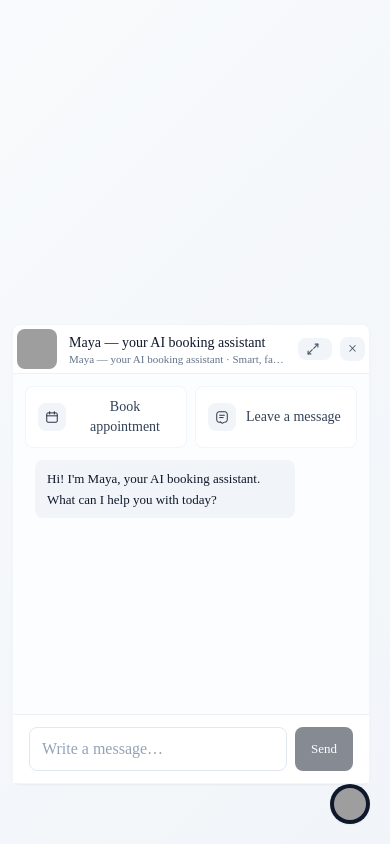
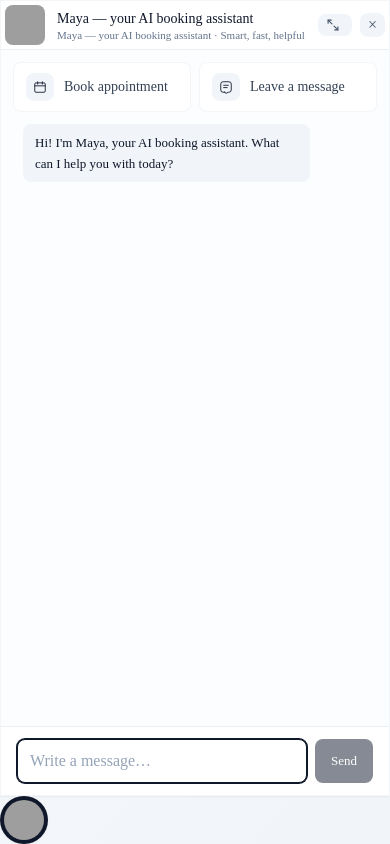
Before and after one commit to sehmim/ByHandleChat, a Next.js app: page / in a window 390 px wide. Both pictures are taken after a click on the button 350 px from the left and 804 px from the top of the page. Built offline with nearby package versions, Linux system fonts and the light colour scheme; grey boxes are pictures that could not be loaded.

Commit message:
Update mobile view

```diff
--- a/src/components/WidgetApp.tsx
+++ b/src/components/WidgetApp.tsx
@@ -75,6 +75,7 @@ export const WidgetApp = ({
   const bookingSubmissionRef = useRef(0)
   const inquirySubmissionRef = useRef(0)
   const prefillDateRef = useRef<string | undefined>(undefined)
+  const composerRef = useRef<HTMLTextAreaElement>(null)
 
   const resolvedBusinessName = brandName || 'Handle Salon & Spa'
   const assistantAvatarUrl = logoUrl || DEFAULT_ASSISTANT_AVATAR
@@ -121,6 +122,23 @@ export const WidgetApp = ({
     mediaQuery.addListener(handleChange)
     return () => mediaQuery.removeListener(handleChange)
   }, [])
+
+  const bookingActive = useMemo(() => bookingState.status !== 'idle', [bookingState.status]);
+  const inquiryActive = useMemo(() => inquiryState.status !== 'idle', [inquiryState.status]);
+
+  useEffect(() => {
+    if (isOpen && isMobileViewport) {
+      // When the widget is opened in mobile, expand it automatically
+      setIsExpanded(true)
+    }
+  }, [isOpen, isMobileViewport])
+
+  useEffect(() => {
+    if (isOpen && !bookingActive && !inquiryActive) {
+      // Focus composer when chat opens
+      setTimeout(() => composerRef.current?.focus(), 100)
+    }
+  }, [isOpen, bookingActive, inquiryActive])
 
   const loadServices = useCallback((serviceId?: string) => {
     bookingRequestRef.current += 1
@@ -343,11 +361,14 @@ export const WidgetApp = ({
   }, [updatePanelState])
 
   const handleToggleExpand = useCallback(() => {
+    if (isMobileViewport) {
+      // On mobile, "expanding" is the default state, so this button should close the panel
+      closePanel()
+      return
+    }
     setIsExpanded((prev) => !prev)
-  }, [])
+  }, [isMobileViewport, closePanel])
 
-  const bookingActive = bookingState.status !== 'idle'
-  const inquiryActive = inquiryState.status !== 'idle'
   const showServiceSelection = ['services-loading', 'services-error', 'services-ready'].includes(bookingState.status)
   const showAvailability = ['availability-loading', 'availability-error', 'availability-ready'].includes(
     bookingState.status,
@@ -369,20 +390,20 @@ export const WidgetApp = ({
 
   const positionClasses = positionMap[position] ?? positionMap['bottom-right']
 
+  const isFullScreen = isExpanded && isMobileViewport
+
   const containerStyle: CSSProperties = {
     ...accentStyle,
-    width: isExpanded ? (isMobileViewport ? '100vw' : 'min(40vw, 640px)') : `${baseWidth}px`,
-    maxWidth: isExpanded ? (isMobileViewport ? '100vw' : 'calc(100vw - 32px)') : 'calc(100vw - 32px)',
-    paddingTop: isMobileViewport ? 'env(safe-area-inset-top)' : undefined,
-    paddingBottom: isMobileViewport ? 'env(safe-area-inset-bottom)' : undefined,
+    width: isFullScreen ? '100%' : isExpanded ? `min(40vw, 640px)` : `${baseWidth}px`,
+    maxWidth: isFullScreen ? '100vw' : 'calc(100vw - 32px)',
+    height: isFullScreen ? '100%' : undefined,
     zIndex: resolvedZIndex,
   }
 
-  const panelStyle: CSSProperties = isExpanded
-    ? isMobileViewport
-      ? { height: '100vh', paddingBottom: 'env(safe-area-inset-bottom)' }
-      : { height: '70vh', maxHeight: 'calc(100vh - 40px)' }
-    : { height: `${baseHeight}px`, maxHeight: 'calc(100vh - 40px)' }
+  const panelStyle: CSSProperties = {
+    height: isFullScreen ? '100%' : isExpanded ? '70vh' : `${baseHeight}px`,
+    maxHeight: isExpanded && !isMobileViewport ? 'calc(100vh - 40px)' : undefined,
+  }
 
   const panelContentClasses = [
     'flex flex-col gap-2 bg-slate-50/40 flex-1 overflow-y-auto',
@@ -392,13 +413,13 @@ export const WidgetApp = ({
   const containerClasses = [
     'pointer-events-none fixed flex flex-col transition-all',
     isMobileViewport ? 'gap-0' : 'gap-2',
-    isExpanded && isMobileViewport ? 'inset-0 items-stretch' : positionClasses.container,
+    isFullScreen ? 'inset-0 items-stretch' : positionClasses.container,
   ].join(' ')
 
   const panelClasses = [
-    'w-full flex flex-col border border-slate-200/40 bg-white shadow-sm transition',
+    'w-full flex flex-col border border-slate-200/40 bg-white shadow-sm transition-transform',
     positionClasses.origin,
-    isExpanded && isMobileViewport ? 'rounded-none' : 'rounded-lg',
+    isFullScreen ? 'rounded-none' : 'rounded-lg',
     isOpen
       ? 'pointer-events-auto translate-y-0 scale-100 opacity-100'
       : 'pointer-events-none translate-y-3 scale-95 opacity-0',
@@ -516,7 +537,7 @@ export const WidgetApp = ({
             </div>
             {!bookingActive && !inquiryActive && (
               <div className="border-t border-slate-200/60 bg-white px-4 py-3">
-                <Composer />
+                <Composer ref={composerRef} isMobileViewport={isMobileViewport} />
               </div>
             )}
           </MessageProvider>
--- a/src/components/widget/ChatLauncher.tsx
+++ b/src/components/widget/ChatLauncher.tsx
@@ -8,7 +8,7 @@ type ChatLauncherProps = {
   onToggle: () => void
 }
 
-const DEFAULT_TOOLTIP = `Looking for the right service? I'm ${ASSISTANT_NAME} — happy to guide you.`
+const DEFAULT_TOOLTIP = `Looking for the right service? I'm ${ASSISTANT_NAME} - happy to guide you.`
 
 export const ChatLauncher = ({ isOpen, logoUrl, tooltipMessage = DEFAULT_TOOLTIP, onToggle }: ChatLauncherProps) => {
   const [showTooltip, setShowTooltip] = useState(false)
@@ -59,7 +59,7 @@ export const ChatLauncher = ({ isOpen, logoUrl, tooltipMessage = DEFAULT_TOOLTIP
         aria-label={isOpen ? `Close chat with ${ASSISTANT_NAME}` : `Open chat with ${ASSISTANT_NAME}`}
         className={`p-1 pointer-events-auto inline-flex items-center gap-2 rounded-full bg-slate-900 text-sm font-normal text-white shadow-sm transition hover:-translate-y-0.5 hover:shadow-md`}
       >
-        <span className="flex h-8 w-8 items-center justify-center rounded-full overflow-hidden">
+        <span className="flex h-10 w-10 items-center justify-center rounded-full overflow-hidden">
           <img src={defaultLogoUrl} alt={`${ASSISTANT_NAME} profile photo`} className="h-full w-full object-cover" />
         </span>
         {isOpen ? '' : ``}
--- a/src/components/widget/Composer.tsx
+++ b/src/components/widget/Composer.tsx
@@ -1,11 +1,18 @@
-import { useEffect, useRef, useState, type FormEvent, type KeyboardEvent } from 'react'
+import { forwardRef, useEffect, useImperativeHandle, useRef, useState, type FormEvent, type KeyboardEvent } from 'react'
 import { useMessages } from '../../state/MessageProvider'
 
-export const Composer = () => {
+type ComposerProps = {
+  isMobileViewport: boolean
+}
+
+export const Composer = forwardRef<HTMLTextAreaElement, ComposerProps>(({ isMobileViewport }, ref) => {
   const { sendMessage, isLoading } = useMessages()
   const [value, setValue] = useState('')
-  const textareaRef = useRef<HTMLTextAreaElement | null>(null)
+  const localTextareaRef = useRef<HTMLTextAreaElement | null>(null)
   const prevIsLoading = useRef(false)
+
+  // Expose the ref to the parent component
+  useImperativeHandle(ref, () => localTextareaRef.current!)
 
   const handleSubmit = (event: FormEvent<HTMLFormElement>) => {
     event.preventDefault()
@@ -27,23 +34,29 @@ export const Composer = () => {
 
   useEffect(() => {
     if (!isLoading && prevIsLoading.current) {
-      textareaRef.current?.focus()
+      localTextareaRef.current?.focus()
     }
     prevIsLoading.current = isLoading
   }, [isLoading])
 
+  const composerClasses = [
+    'min-h-[40px] max-h-32 flex-1 resize-none rounded-lg border border-slate-200 px-3 py-2 leading-relaxed text-slate-900 placeholder:text-slate-400 outline-none transition focus:border-[var(--byh-primary)] focus:ring-1 focus:ring-[var(--byh-primary)] disabled:opacity-50 disabled:cursor-not-allowed',
+    isMobileViewport ? 'text-base' : 'text-sm',
+  ].join(' ')
+
   return (
     <form onSubmit={handleSubmit} className="flex gap-2">
       <textarea
-        ref={textareaRef}
+        ref={localTextareaRef}
         value={value}
         onChange={(event) => setValue(event.target.value)}
         onKeyDown={handleKeyDown}
         rows={1}
         aria-label="Message"
-        placeholder={isLoading ? "Waiting for response..." : "Write a message…"}
+        placeholder={isLoading ? 'Waiting for response...' : 'Write a message…'}
         disabled={isLoading}
-        className="min-h-[40px] max-h-32 flex-1 resize-none rounded-lg border border-slate-200 px-3 py-2 text-base leading-relaxed text-slate-900 placeholder:text-slate-400 outline-none transition focus:border-[var(--byh-primary)] focus:ring-1 focus:ring-[var(--byh-primary)] disabled:opacity-50 disabled:cursor-not-allowed"
+        className={composerClasses}
+        style={{ fontSize: isMobileViewport ? '16px' : undefined }}
       />
       <button
         type="submit"
@@ -55,4 +68,6 @@ export const Composer = () => {
       </button>
     </form>
   )
-}
+})
+
+Composer.displayName = 'Composer'
--- a/src/widget.css
+++ b/src/widget.css
@@ -67,3 +67,10 @@
 :host button:active {
   transform: translateY(0);
 }
+
+@media (max-width: 640px) {
+  section[style*="height: 100%"] {
+    height: 100vh !important; /* Fallback */
+    height: 100dvh !important; /* Use dynamic viewport height */
+  }
+}
```
